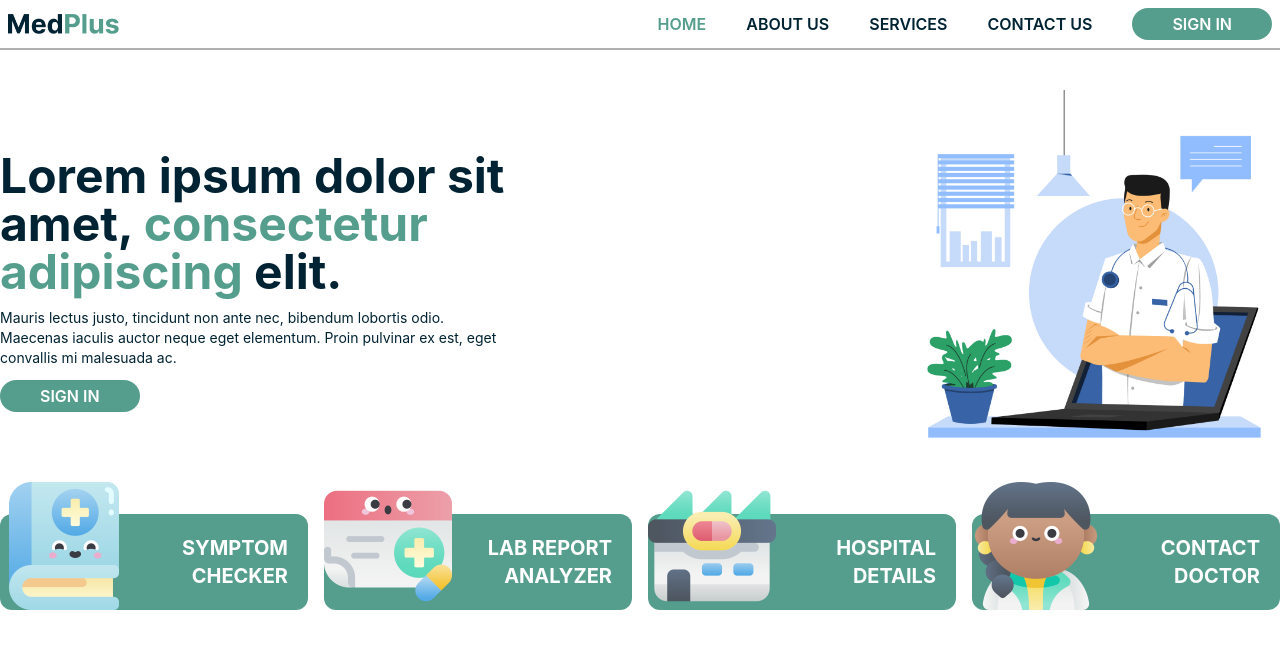
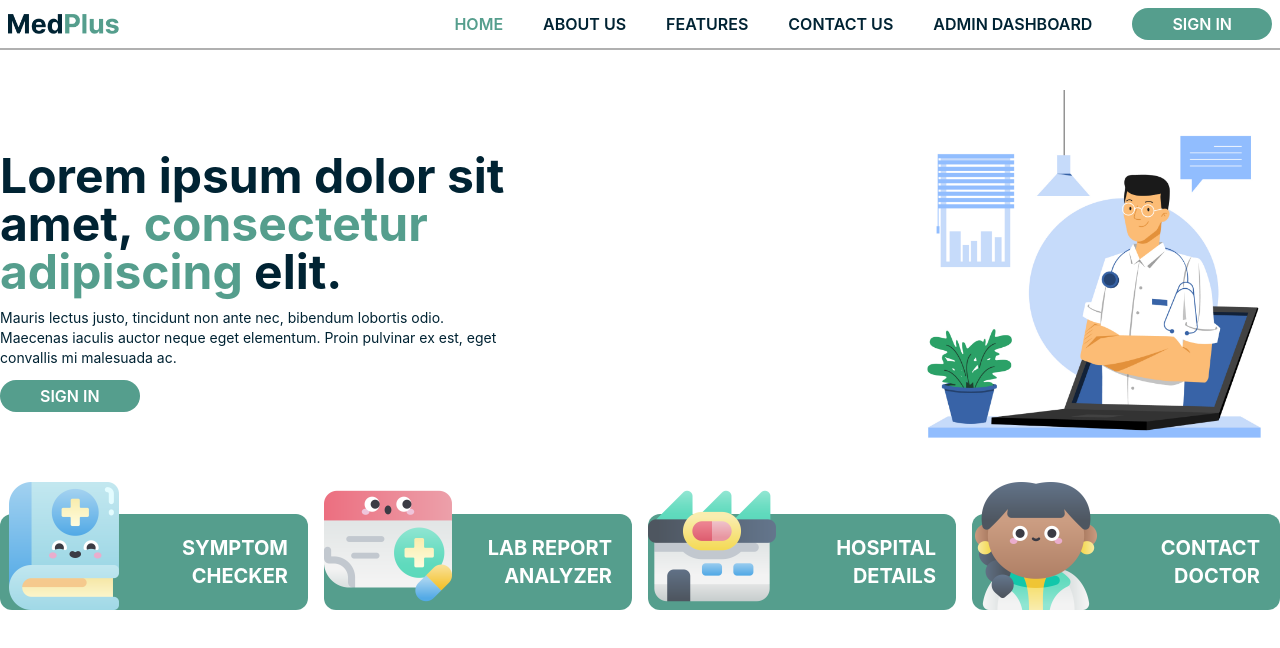
Before and after one commit to samindika97/MedPlus, a React (Create React App) app in the folder frontend/: page / in a window 1280 px wide. Shown: the top 648 px of the page. Built offline with nearby package versions, Linux system fonts and the light colour scheme.

Commit message:
navbar updates

```diff
--- a/frontend/src/components/Navbar.jsx
+++ b/frontend/src/components/Navbar.jsx
@@ -2,24 +2,18 @@ import React from "react";
 import { NavLink } from "react-router-dom";
 
 import MedPlusLogo from "../assets/MedPlusLogo.png";
-
-const navbarTabs = [
-  { name: "home", link: "/" },
-  { name: "about us", link: "/about-us" },
-  { name: "services", link: "/services" },
-  { name: "contact us", link: "/contact-us" },
-];
+import { navbarTabs } from "../data/data";
 
 const Navbar = () => {
   return (
     <nav className="flex items-center justify-between border-b-2 border-grey p-2">
-      <div className="h-5">
+      <NavLink className="h-5" to="/">
         <img
           src={MedPlusLogo}
           alt="Med Plus Logo"
           className="h-full object-cover"
         />
-      </div>
+      </NavLink>
       <div className="flex gap-10">
         <div className="flex items-center justify-between gap-10">
           {navbarTabs.map((tab) => (
--- a/frontend/src/data/data.js
+++ b/frontend/src/data/data.js
@@ -2,6 +2,14 @@ import SymptomCheckerImg from "../assets/SymptomChecker.png";
 import LabReportAnalyzerImg from "../assets/LabReportAnalyzer.png";
 import HospitalDetailsImg from "../assets/HospitalDetails.png";
 import ContactDoctorImg from "../assets/ContactDoctor.png";
+
+export const navbarTabs = [
+  { name: "home", link: "/" },
+  { name: "about us", link: "/about-us" },
+  { name: "features", link: "/features" },
+  { name: "contact us", link: "/contact-us" },
+  { name: "admin dashboard", link: "/admin-dashboard" },
+];
 
 export const featuresTabs = [
   {
```
